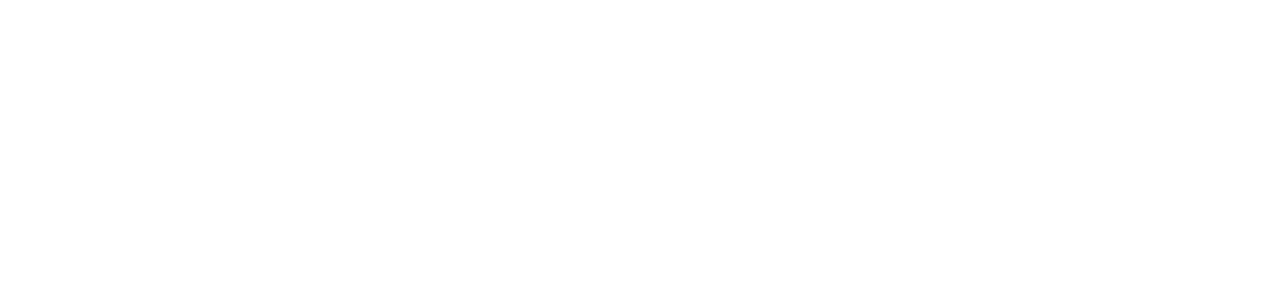
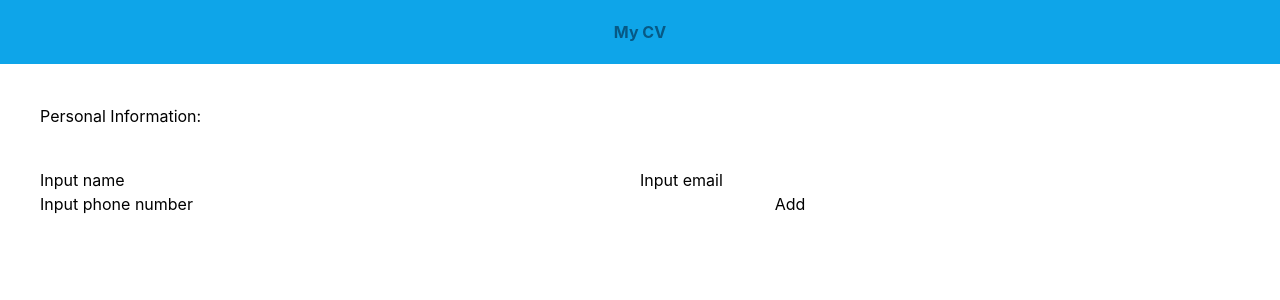
Before and after one commit to jpouti/CV-Application, a React (Create React App) app in the folder cv-project/: page / in a window 1280 px wide. Shown: the top 300 px of the page. Built offline with nearby package versions, Linux system fonts and the light colour scheme.

Commit message:
Create components and start Genara.js & GeneralOverview.js for general information

```diff
--- a/cv-project/src/App.js
+++ b/cv-project/src/App.js
@@ -1,11 +1,25 @@
 import './App.css';
+import './components/Educational';
+import General from './components/General.js';
+import './components/Practical';
+import './components/Header.js';
+import './components/Footer.js';
+import Header from './components/Header.js';
+import React, { Component } from 'react'
 
-function App() {
-  return (
-    <div className="App">
+class App extends Component {
+  constructor() {
+    super();
+  }
 
-    </div>
-  );
+  render() {
+    return (
+      <div>
+      <Header/>
+      <General/>
+      </div>
+    );
+  }
 }
 
 export default App;
--- /dev/null
+++ b/cv-project/src/components/General.js
@@ -0,0 +1,76 @@
+// General.js
+
+import React, { Component } from "react";
+import GeneralOverview from "./GeneralOverview";
+
+class General extends Component {
+    constructor() {
+        super();
+
+        this.state = {
+            name: "",
+            email: "",
+            phone: "",
+            submitInfo: null
+        }
+    }
+
+    handleName = (e) => {
+        this.setState({
+            name: e.target.value
+        })
+    }
+    handleEmail = (e) => {
+        this.setState({
+            email: e.target.value
+        })
+    }
+    handlePhone = (e) => {
+        this.setState({
+            phone: e.target.value
+        })
+    }
+
+    onSubmitGeneral = (e) => {
+        e.preventDefault();
+        this.setState({
+            submitInfo: "submit"
+        })
+    }
+    render() {
+        return (
+            <div className="container">
+                <div className="card mt-10 mx-10">
+                    <h3 className="mb-10">Personal Information:</h3>
+                    <form onSubmit={this.onSubmitGeneral} className="grid grid-cols-4 grid-rows-2 grid-gap-10">
+                    <label htmlFor="nameInput">Input name</label>
+                    <input
+                        onChange={this.handleName}
+                        value={this.name}
+                        type='text'
+                        id="nameInput"
+                    />
+                    <label htmlFor="emailInput">Input email</label>
+                    <input
+                        onChange={this.handleEmail}
+                        value={this.email}
+                        type='email'
+                        id="emailInput"
+                    />
+                    <label htmlFor="phoneInput">Input phone number</label>
+                    <input
+                        onChange={this.handlePhone}
+                        value={this.phone}
+                        type="number"
+                        id="phoneInput"
+                    />
+                    <button type="submit" onClick={this.onSubmitGeneral}>Add</button>
+                    </form>
+                    { this.state.submitInfo  && (<GeneralOverview name={this.state.name} email={this.state.email} phone={this.state.phone} />)}
+                </div>
+            </div>
+        );
+    }
+}
+
+export default General;
--- /dev/null
+++ b/cv-project/src/components/GeneralOverview.js
@@ -0,0 +1,18 @@
+import React, { Component } from 'react'
+
+export default class GeneralOverview extends Component {
+    constructor() {
+        super()
+    }
+  render() {
+      const { name, email, phone } = this.props;
+    return (
+      <div className="flex gap-10 mt-10">
+        <p>Name: <br/> {name}</p>
+        <p>Email: <br/> {email}</p>
+        <p>Phone number:<br/>  {phone}</p>
+        <button type='button'>Edit</button>
+      </div>
+    )
+  }
+}
```
Also changed, not shown: cv-project/src/components/Educational.js (added), cv-project/src/components/Footer.js (added), cv-project/src/components/Practical.js (added), cv-project/src/components/educational.js (deleted), cv-project/src/components/general.js (deleted), cv-project/src/components/practical.js (deleted).
